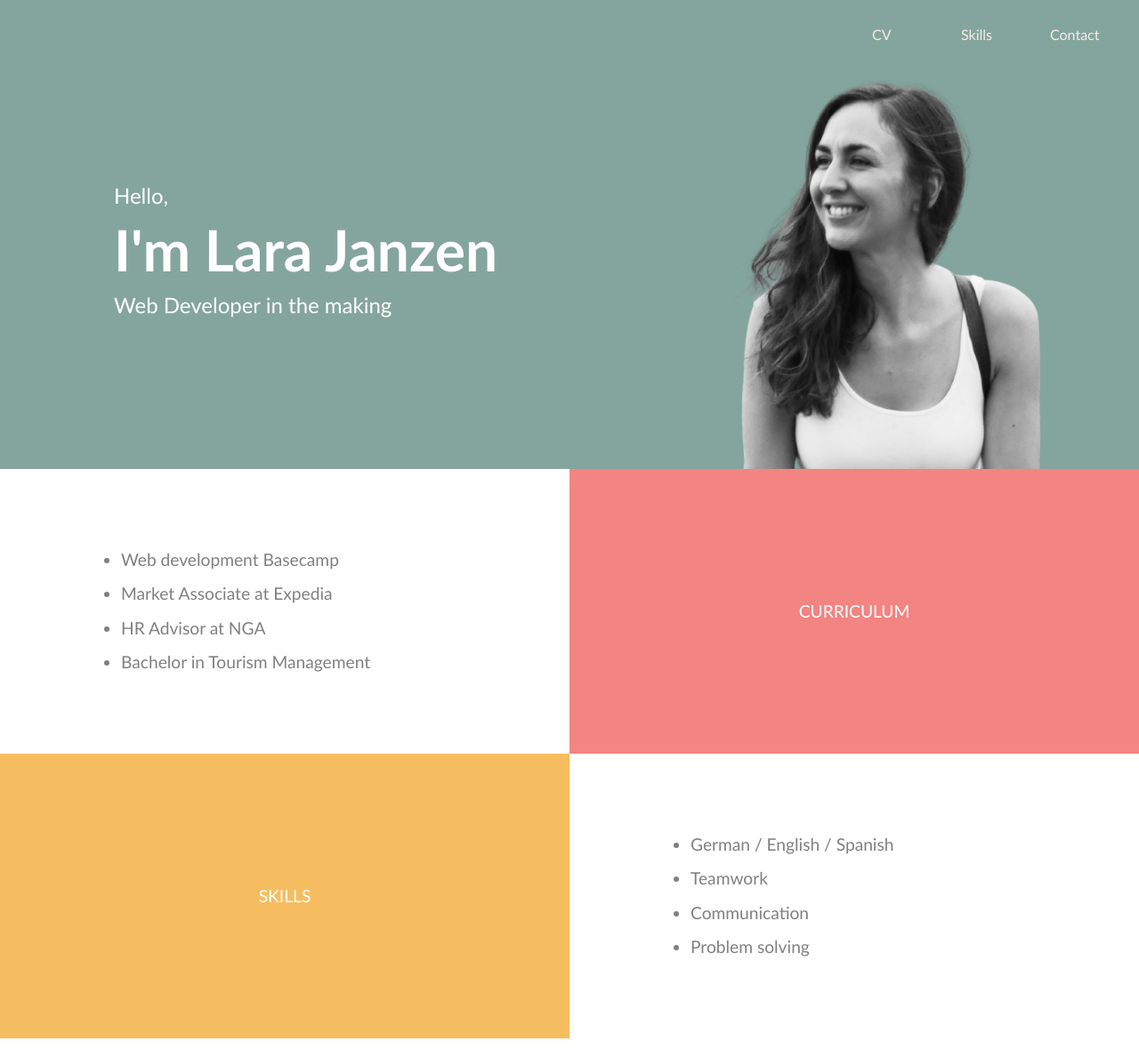
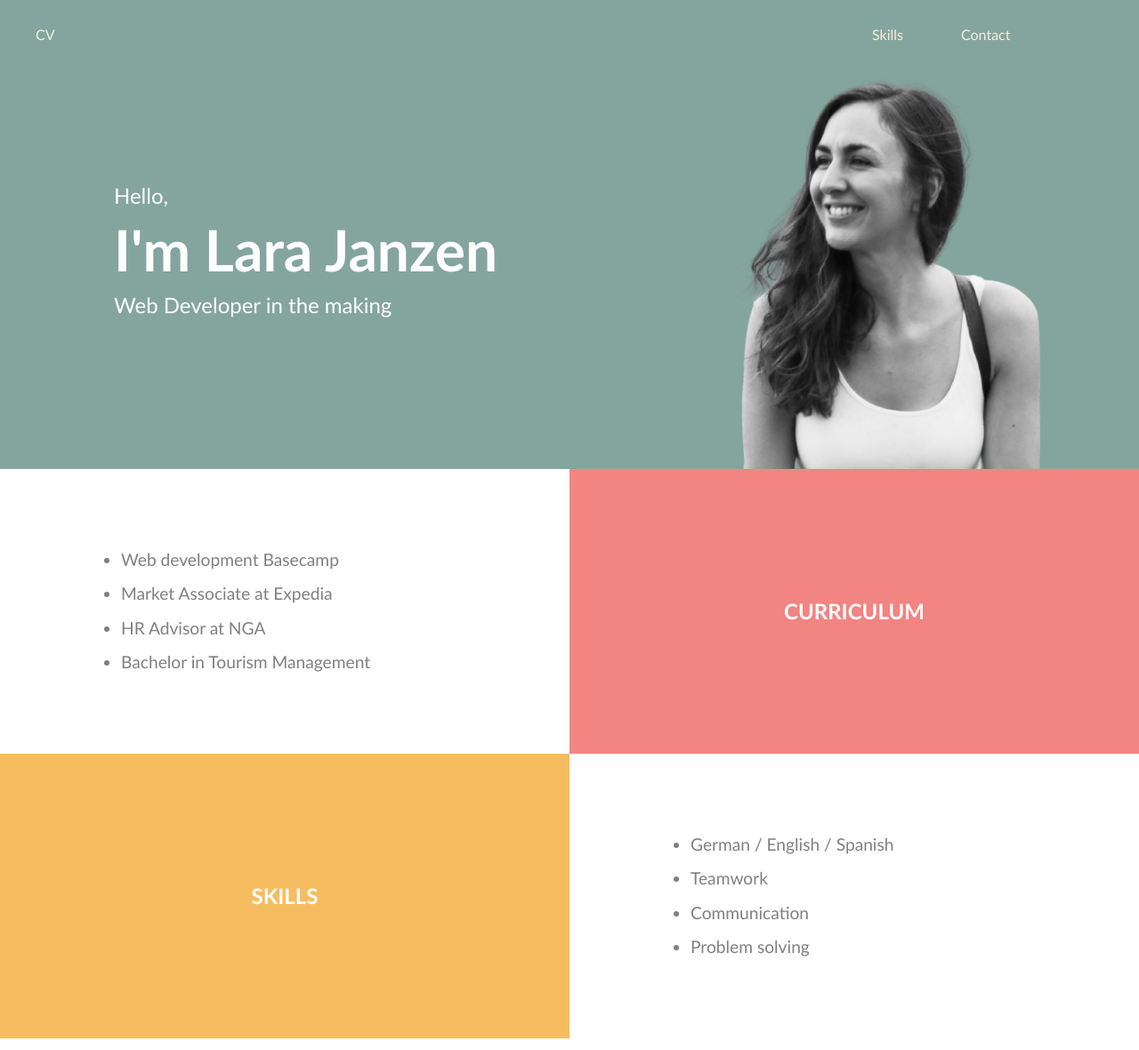
Before and after one commit to lajanzen/portfolio, a plain HTML site: page index.html in a window 1280 px wide. Shown: the top 1180 px of the page at 89% size. Drawn offline with Linux system fonts and the light colour scheme; grey boxes are pictures that could not be loaded.

Commit message:
correct font

```diff
--- a/styles.css
+++ b/styles.css
@@ -26,17 +26,12 @@ a {
   padding-top: 1%;
   padding-bottom: 1%;
 }
-
 .nav ul {
   list-style-type: none;
   color: rgb(245, 202, 195);
   font-family: Gill Sans, sans-serif;
   display: grid;
   grid-template-columns: auto repeat(3, 100px);
-}
-
-.liste1 {
-  grid-column-start: 2;
 }
 
 .introtext * {
@@ -108,7 +103,8 @@ a {
   color: white;
   justify-self: center;
   align-self: center;
-  font-weight: normal;
+  font-weight: bold;
+  font-size: 1.5rem;
 }
 
 #SK {
@@ -121,10 +117,10 @@ a {
   font-family: Gill Sans, sans-serif;
   font-size: 1.2rem;
   color: white;
-
   justify-self: center;
   align-self: center;
-  font-weight: normal;
+  font-weight: bold;
+  font-size: 1.5rem;
 }
 
 .skillslist {
```
